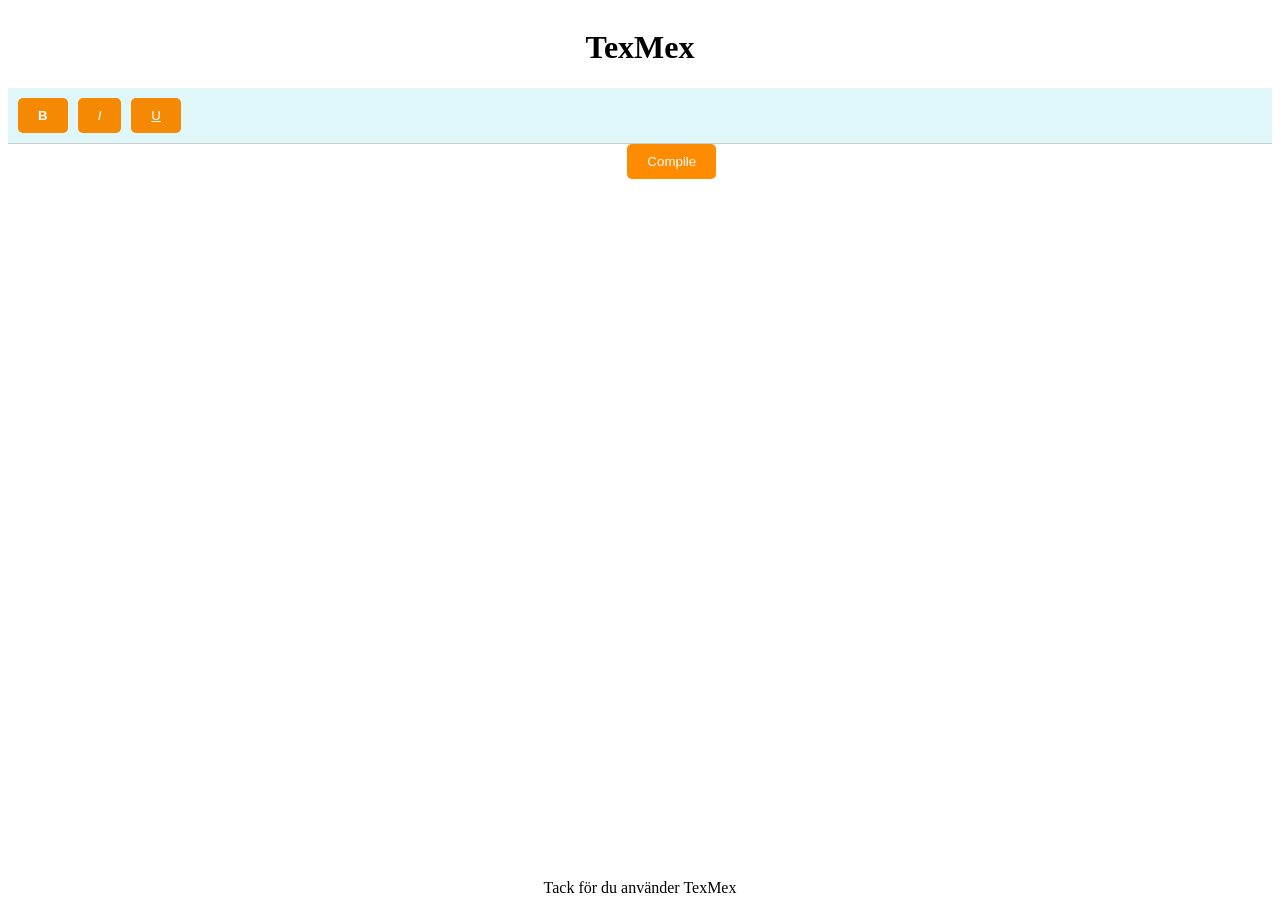
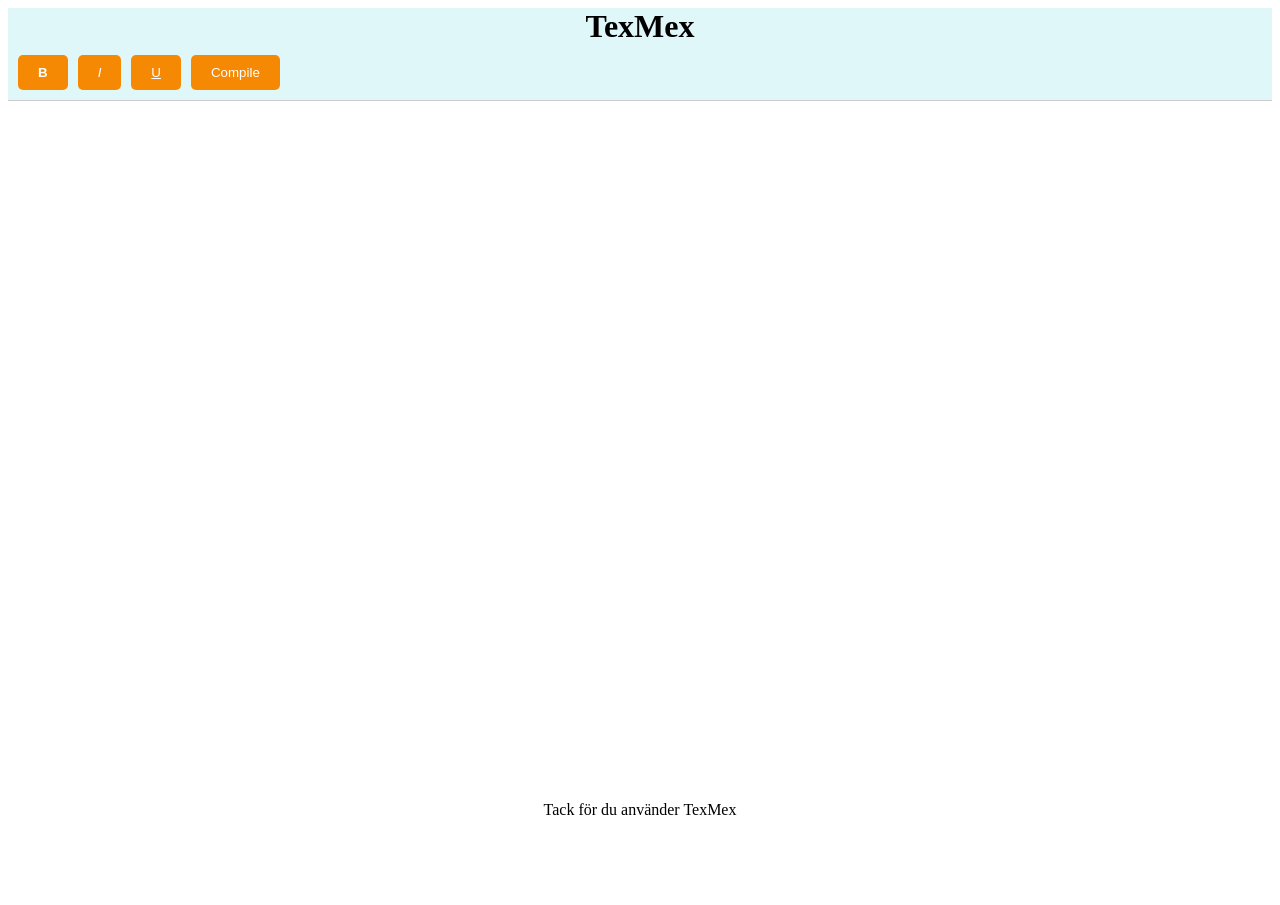
Before and after one commit to tagepennstrom/TexMex, a SvelteKit app in the folder frontend/: page / in a window 1280 px wide. After the commit the page ends 827 px from the top, so only its background shows below. Built offline with nearby package versions, Linux system fonts and the light colour scheme; no server answers.

Commit message:
Flyttad compile kanpp+quick commands

```diff
--- a/frontend/src/lib/index.ts
+++ b/frontend/src/lib/index.ts
@@ -1,7 +1,8 @@
 // src/lib/index.ts
 import { get } from 'svelte/store';
-import { editorView } from '$lib/stores';
-import Editor from '../routes/Editor.svelte';
+import { editorView, compileLatexStore } from "$lib/stores";
+
+
 
 export function insertBold() {
     const view = get(editorView);
@@ -61,5 +62,15 @@ export function insertUnderline(){
     dispatch({
         selection: { anchor: cursor + 11, head: cursor + 11 }
     });
+}
 
-}
+
+export function compile() {
+    const view = get(editorView);
+    const compileLatex = get(compileLatexStore);
+
+    if (view && compileLatex) {
+        const content = view.state.doc.toString();
+        compileLatex(content);
+    }
+ }
--- a/frontend/src/lib/stores.ts
+++ b/frontend/src/lib/stores.ts
@@ -3,3 +3,4 @@ import { writable } from 'svelte/store';
 import type { EditorView } from '@codemirror/view';
 
 export const editorView = writable<EditorView | null>(null);
+export const compileLatexStore = writable<(content: string) => void>();
--- a/frontend/src/routes/Editor.svelte
+++ b/frontend/src/routes/Editor.svelte
@@ -6,7 +6,7 @@
     import { StreamLanguage } from "@codemirror/language";
     import { stex } from "@codemirror/legacy-modes/mode/stex";
     import { get } from "svelte/store";
-    import { editorView as editorViewStore } from "$lib/stores";
+    import { compileLatexStore, editorView as editorViewStore } from "$lib/stores";
 
     let { compileLatex } = $props();
     const serverUrl = "http://localhost:8080";
@@ -68,19 +68,16 @@
                     parent: editor
                 });
 
-                // 👇 Spara editorn i store för delning med Toolbar
+                // Spara editorn i store för delning med Toolbar
                 editorViewStore.set(editorView);
+                compileLatexStore.set(compileLatex);
             });
     });
 
-    function compileContent() {
-        const content = editorView.state.doc.toString();
-        compileLatex(content);
-    }
 </script>
 
 <!-- UI -->
-<button on:click={compileContent}>Compile</button>
+
 <div id="editor" bind:this={editor}></div>
 
 <style>
@@ -91,17 +88,4 @@
         margin: auto;
     }
 
-    button {
-        padding: 10px 20px;
-        background-color: darkorange;
-        color: white;
-        border: none;
-        border-radius: 5px;
-        cursor: pointer;
-        align-items: flex-start;
-    }
-
-    button:hover {
-        background-color: orange;
-    }
 </style>
--- a/frontend/src/routes/Header.svelte
+++ b/frontend/src/routes/Header.svelte
@@ -7,5 +7,9 @@
 <style>
     h1 {
         text-align: center;
+        background-color :#e0f7fa;
+        margin: 0%;
+        padding: 0%;
+        font-family: 'Times New Roman', Times, serif;
     }
 </style>
--- a/frontend/src/routes/Toolbar.svelte
+++ b/frontend/src/routes/Toolbar.svelte
@@ -34,6 +34,8 @@
     <button class="Bold" onclick={insertBold} title ="Bold"><strong>B</strong></button>
     <button class="Italic" onclick={insertItalic} title="Italic"><em>I</em></button>
     <button class="Underline" onclick={insertUnderline} title="Underline"><u>U</u></button>
+    <button class="Compile" onclick={compile}>Compile</button>
+
 </div>
 
 <style>
@@ -86,5 +88,17 @@
         background-color: orange;
     }
 
+    .Compile {
+        padding: 10px 20px;
+        background-color: rgb(246, 137, 4);
+        color: white;
+        border: none;
+        border-radius: 5px;
+        cursor: pointer;
+    }
+    .Compile:hover{
+        background-color: orange;
+    }
+
 
 </style>
```
